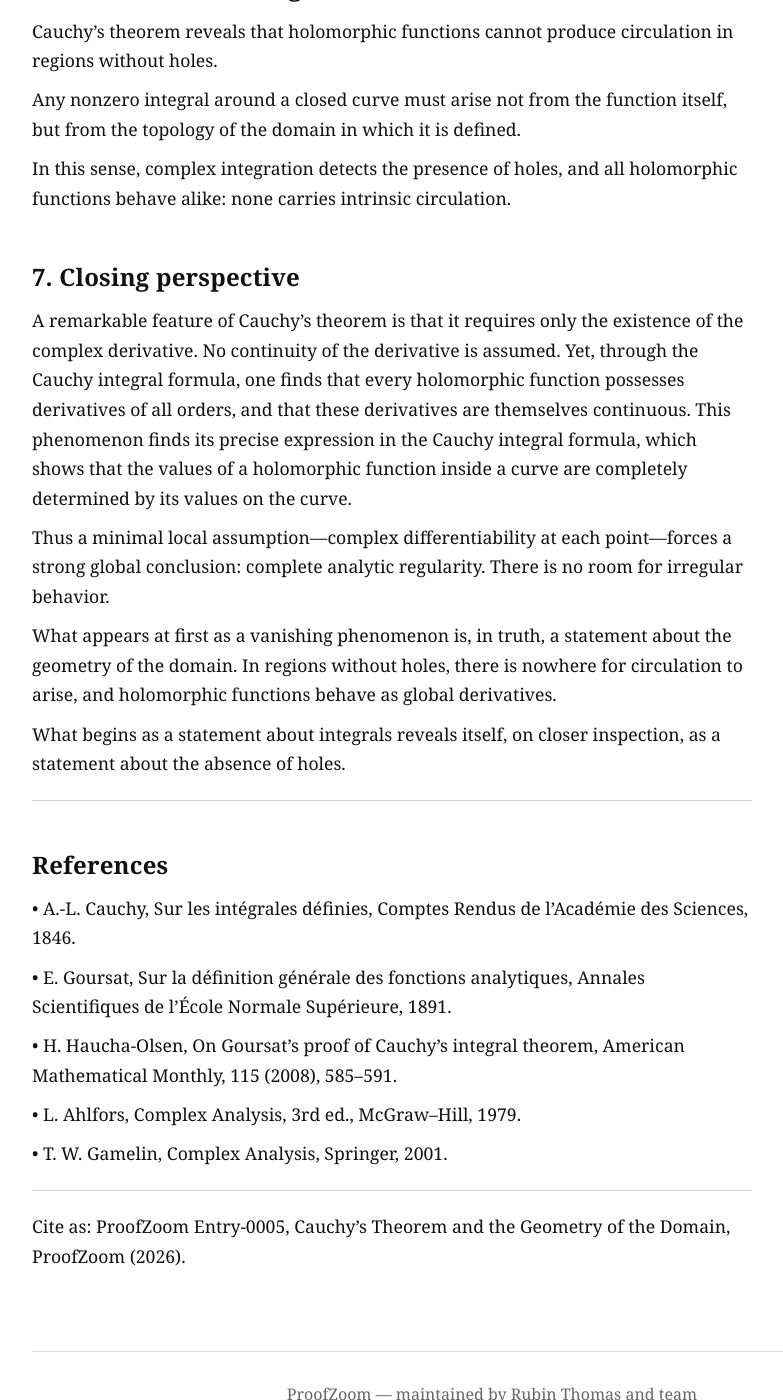
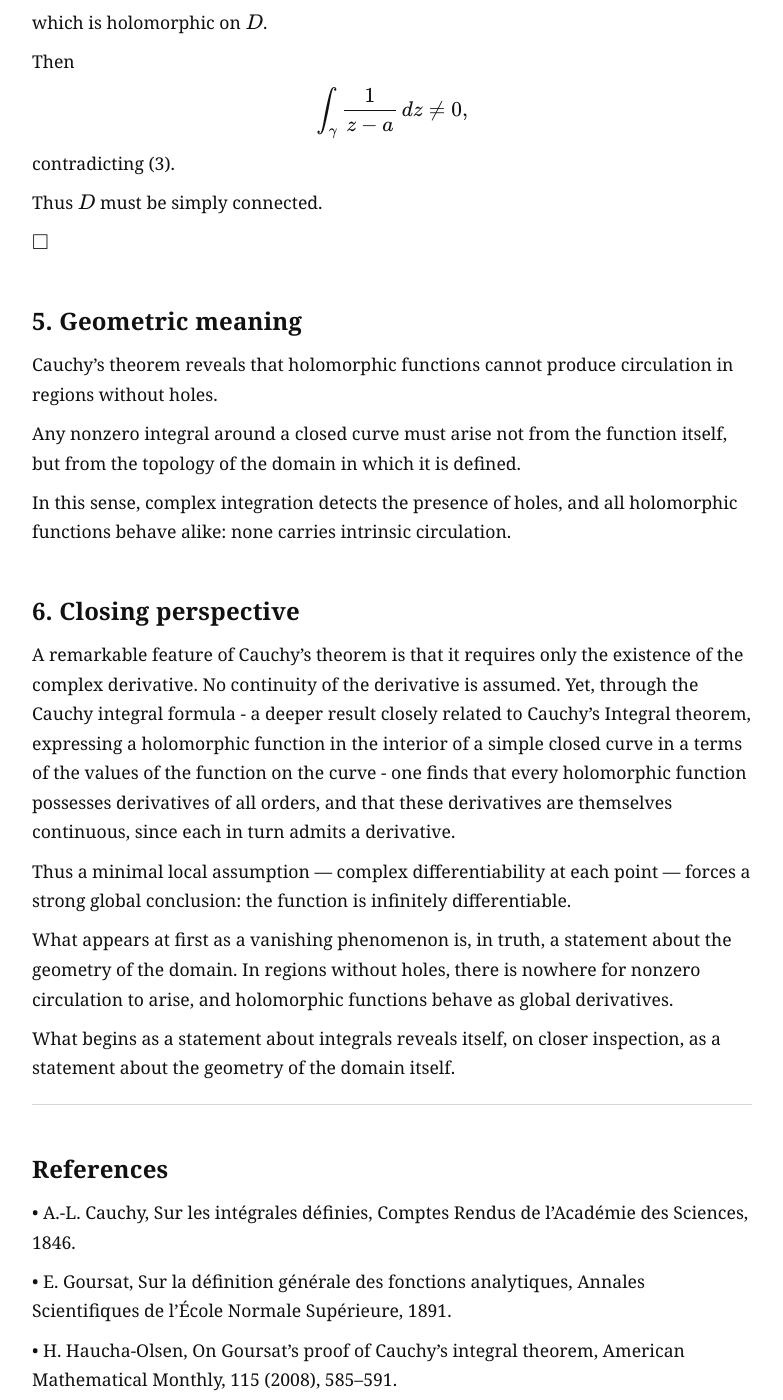
Before and after one commit to Dinside01/proofzoom, a Jekyll site: the page built from _entries/entry-0005-cauchys-theorem-and-geometry-of-the-domain.md, in a window 1280 px wide and 1400 px high, scrolled down 6145 px. Shown: the whole window, without its empty margins (148-931 px from the left). Built offline with Jekyll 4.4.1, drawn with Linux system fonts in a browser that asks for light colours; some of the changed text lies outside the part shown.

Commit message:
Replace Entry-0005 with final version (correct filenames)

```diff
--- a/_entries/entry-0005-Cauchys-Theorem-and-the-Geometry-of-the-Domain.md
+++ b/_entries/entry-0005-cauchys-theorem-and-geometry-of-the-domain.md
@@ -1,31 +1,37 @@
 ---
 layout: entry
-title: "Cauchy’s Theorem and the Geometry of the Domain"
+title: "Cauchy’s Integral Theorem and Geometry of the Domain"
 entry_id: entry-0005
 primary_area: Complex Analysis
 primary_subarea: Cauchy Theory
-permalink: /entries/entry-0005-cauchys-theorem-and-the-geometry-of-the-domain/
+difficulty: UG-Upper
 
-pdf: /assets/pdfs/entry-0005-Cauchys-Theorem-and-the-Geometry-of-the-Domain.pdf
-
-abstract: >
-  Cauchy’s theorem asserts that the integral of a holomorphic function around a closed curve vanishes. Beyond this striking phenomenon lies a deeper truth: the theorem reflects a fundamental property of the domain itself. In simply connected regions, holomorphic functions behave as global derivatives, and their integrals detect no circulation. Conversely, any failure of such behavior reveals the presence of a hole. Thus complex integration encodes the topology of the plane.
-difficulty: UG-Upper
 published: 2026-03-30
 updated:
+
+permalink: /entries/entry-0005-cauchys-theorem-and-geometry-of-the-domain/
+
+pdf: /assets/pdfs/entry-0005-cauchys-theorem-and-geometry-of-the-domain.pdf
+
+abstract:  "Cauchy’s theorem asserts that the integral of a holomorphic function around a closed curve vanishes. Beyond this striking phenomenon lies a deeper truth: the theorem reflects a fundamental property of the domain itself. In simply connected regions, holomorphic functions behave as global derivatives, and their integrals detect no circulation. Conversely, any failure of such behavior reveals the presence of a hole. Thus complex integration encodes the topology of the plane."
+
 ---
 
 ## 1. The phenomenon
 
-Suppose $f$ is holomorphic on a region (open subset which is connected, namely a polygonal path exists between any two points) $D \subset C$. A remarkable property of complex analysis is that integrals of holomorphic functions along curves depend only on the endpoints of the curve, and not on the path taken in $D$.
+A function possessing a complex derivative at every point of its domain is called \emph{holomorphic} (or \emph{analytic}). Let $f$ be holomorphic on a region $D \subset \mathbb{C}$ (that is, a connected open set — equivalently, any two points in $D$ can be joined by a polygonal path lying entirely in $D$).
 
-In particular, if $\gamma$ is a closed curve in $D$, then
+In real-variable calculus, the definite integral of a derivative over an interval depends only on the endpoints. In complex analysis, a similar phenomenon occurs — but under subtler conditions.
 
+If a function $f$ admits a primitive $F$ on $D$, then integrals of $f$ along curves depend only on the endpoints. More strikingly, even without assuming a primitive, this path-independence holds for every holomorphic function provided the domain $D$ has no holes (that is, is simply connected).
+
+Equivalently, in such domains, the integral of a holomorphic function around any closed curve vanishes:
 $$
 \int_\gamma f(z)\,dz = 0.
 $$
 
-This is Cauchy’s theorem. It is the starting point for many of the deepest results of complex analysis.
+This is Cauchy’s theorem. Thus Cauchy’s theorem is not only about holomorphic functions, but about the geometry of the domain itself.
+
 
 ## 2. Cauchy’s theorem (Goursat’s proof)
 
@@ -189,7 +195,7 @@
 
 $\square$
 
-From triangles to rectangles and then to closed curves
+**From triangles to rectangles and then to closed curves**
 
 The triangular case immediately implies the theorem for rectangles, since every rectangle can be divided into two triangles by a diagonal. Hence the integral of $f$ around the boundary of any rectangle in the domain is zero.
 
@@ -198,6 +204,10 @@
 Finally, a simple closed curve can be approximated by boundaries of unions of rectangles lying inside the region. Passing to the limit gives Cauchy’s theorem for simple closed curves.
 
 Thus the triangular form proved by Goursat implies the full statement of Cauchy’s theorem for simple closed curves.
+
+
+**Remark.**
+There is a shorter proof of Cauchy’s theorem via Green’s theorem, reducing the result to the vanishing of certain partial derivatives. This approach, however, requires additional smoothness assumptions on the real and imaginary parts of $f$. Goursat’s argument is more subtle: it shows that complex differentiability alone suffices, with no prior assumption of continuity of the derivative. In this sense, the strength of Cauchy’s theorem lies not in the method of proof, but in the minimal nature of its hypotheses.
 
 ## 3. Simply connected domains
 
@@ -292,7 +302,7 @@
 
 $\square$
 
-## 6. Geometric meaning
+## 5. Geometric meaning
 
 Cauchy’s theorem reveals that holomorphic functions cannot produce circulation in regions without holes.
 
@@ -300,15 +310,15 @@
 
 In this sense, complex integration detects the presence of holes, and all holomorphic functions behave alike: none carries intrinsic circulation.
 
-## 7. Closing perspective
+## 6. Closing perspective
 
-A remarkable feature of Cauchy’s theorem is that it requires only the existence of the complex derivative. No continuity of the derivative is assumed. Yet, through the Cauchy integral formula, one finds that every holomorphic function possesses derivatives of all orders, and that these derivatives are themselves continuous. This phenomenon finds its precise expression in the Cauchy integral formula, which shows that the values of a holomorphic function inside a curve are completely determined by its values on the curve.
+A remarkable feature of Cauchy’s theorem is that it requires only the existence of the complex derivative. No continuity of the derivative is assumed. Yet, through the Cauchy integral formula - a deeper result closely related to Cauchy's Integral theorem, expressing a holomorphic function in the interior of a simple closed curve in a terms of the values of the function on the curve - one finds that every holomorphic function possesses derivatives of all orders, and that these derivatives are themselves continuous, since each in turn admits a derivative.
 
-Thus a minimal local assumption—complex differentiability at each point—forces a strong global conclusion: complete analytic regularity. There is no room for irregular behavior.
+Thus a minimal local assumption — complex differentiability at each point — forces a strong global conclusion: the function is infinitely differentiable.
 
-What appears at first as a vanishing phenomenon is, in truth, a statement about the geometry of the domain. In regions without holes, there is nowhere for circulation to arise, and holomorphic functions behave as global derivatives.
+What appears at first as a vanishing phenomenon is, in truth, a statement about the geometry of the domain. In regions without holes, there is nowhere for nonzero circulation to arise, and holomorphic functions behave as global derivatives.
 
-What begins as a statement about integrals reveals itself, on closer inspection, as a statement about the absence of holes.
+What begins as a statement about integrals reveals itself, on closer inspection, as a statement about the geometry of the domain itself.
 
 ---
 
```
Also changed, not shown: other parts of _entries/entry-0005-cauchys-theorem-and-geometry-of-the-domain.md (+4 -4 lines), 2 other files.
